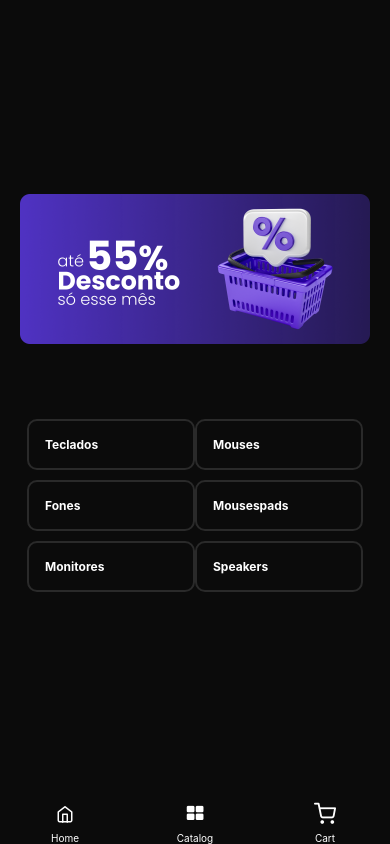
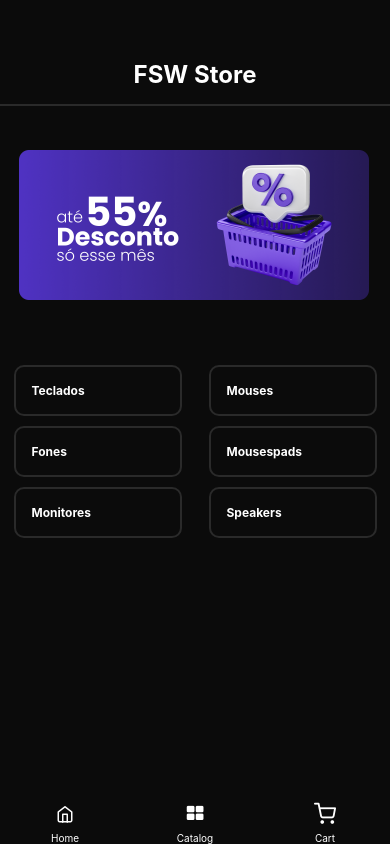
Before and after one commit to JoaoLemes18/E-commerce, a React Native app: screen /Home in a window 390 px wide. Built offline with nearby package versions, Linux system fonts and the light colour scheme.

Commit message:
feat: creating header in the app

```diff
--- a/package.json
+++ b/package.json
@@ -13,11 +13,13 @@
     "@react-navigation/native": "^6.1.9",
     "axios": "^1.6.0",
     "expo": "~49.0.15",
+    "expo-linear-gradient": "~12.3.0",
     "expo-status-bar": "~1.6.0",
     "react": "18.2.0",
     "react-native": "0.72.6",
-    "react-native-vector-icons": "^10.0.1",
-    "expo-linear-gradient": "~12.3.0"
+    "react-native-safe-area-context": "4.6.3",
+    "react-native-screens": "~3.22.0",
+    "react-native-vector-icons": "^10.0.1"
   },
   "devDependencies": {
     "@babel/core": "^7.20.0",
--- a/src/components/Header/index.tsx
+++ b/src/components/Header/index.tsx
@@ -1,14 +1,28 @@
-import { StyleSheet, Image, View } from "react-native";
+import React from "react";
+import { View, Text, StyleSheet } from "react-native";
 import { colors } from "../../colors";
 
 export default function Header() {
-  return <View style={styles.header}></View>;
+  return (
+    <View style={styles.header}>
+      <Text style={styles.logo}>FSW Store</Text>
+    </View>
+  );
 }
 
 const styles = StyleSheet.create({
   header: {
-    flexDirection: "row",
     alignItems: "center",
-    justifyContent: "space-between",
+    justifyContent: "center",
+    borderBottomColor: colors.secondaryColor,
+    marginTop: 75,
+    marginBottom: 25,
+    borderBottomWidth: 2,
+  },
+  logo: {
+    bottom: 15,
+    fontSize: 24,
+    fontWeight: "bold",
+    color: colors.whiteColor,
   },
 });
--- a/src/screens/Catalog/index.tsx
+++ b/src/screens/Catalog/index.tsx
@@ -1,20 +1,22 @@
 import { StatusBar } from "expo-status-bar";
-import { StyleSheet, View, Text } from "react-native";
+import { StyleSheet, View, ScrollView } from "react-native";
 import CardComponent from "../../components/Cards/Catalog";
 import { colors } from "../../colors";
 import TitleWithBox from "../../components/Title";
+import Header from "../../components/Header";
 
 export default function Catalog() {
   return (
-    <View style={styles.container}>
+    <ScrollView style={styles.container}>
+      <Header />
       <View style={styles.componetenttext}>
         <TitleWithBox title="CATÁLOGO" iconName="th-large" />
       </View>
       <View style={styles.componetentcard}>
         <CardComponent />
       </View>
-      <StatusBar style="auto" />
-    </View>
+      <StatusBar style="light" />
+    </ScrollView>
   );
 }
 
@@ -22,15 +24,7 @@ const styles = StyleSheet.create({
   container: {
     flex: 1,
     backgroundColor: colors.primaryColor,
-    alignItems: "center",
-    justifyContent: "center",
   },
-  componetenttext: {
-    right: 100,
-    bottom: 100,
-  },
-  componetentcard: {
-    right: 85,
-    bottom: 390,
-  },
+  componetenttext: { marginRight: 200 },
+  componetentcard: {},
 });
--- a/src/screens/Home/index.tsx
+++ b/src/screens/Home/index.tsx
@@ -1,13 +1,24 @@
-import { StyleSheet, View, Image } from "react-native";
+import React from "react";
+import {
+  StyleSheet,
+  View,
+  Image,
+  TouchableOpacity,
+  ScrollView,
+} from "react-native";
 import { colors } from "../../colors";
 import ButtonHome from "../../components/Button/ButtonsHome";
 import Banner from "../../../assets/banner-55%off.png";
+import Header from "../../components/Header";
 
-export default function App() {
+export default function Home() {
   return (
-    <View style={styles.container}>
+    <ScrollView style={styles.container}>
+      <Header />
       <View style={styles.ImageContainer}>
-        <Image source={Banner} style={{ width: 350, height: 150 }} />
+        <TouchableOpacity>
+          <Image source={Banner} style={{ width: 350, height: 150 }} />
+        </TouchableOpacity>
       </View>
       <View style={styles.buttonContainer}>
         <View style={styles.buttonColumn}>
@@ -21,7 +32,7 @@ export default function App() {
           <ButtonHome title="Speakers" iconName="" />
         </View>
       </View>
-    </View>
+    </ScrollView>
   );
 }
 
@@ -29,11 +40,10 @@ const styles = StyleSheet.create({
   container: {
     flex: 1,
     backgroundColor: colors.primaryColor,
-    alignItems: "center",
-    justifyContent: "center",
   },
   ImageContainer: {
-    marginBottom: 75,
+    margin: 19,
+    marginBottom: 65,
   },
   buttonContainer: {
     flexDirection: "row",
```
Also changed, not shown: 1 other file (tests, documents, lock files or other folders).
